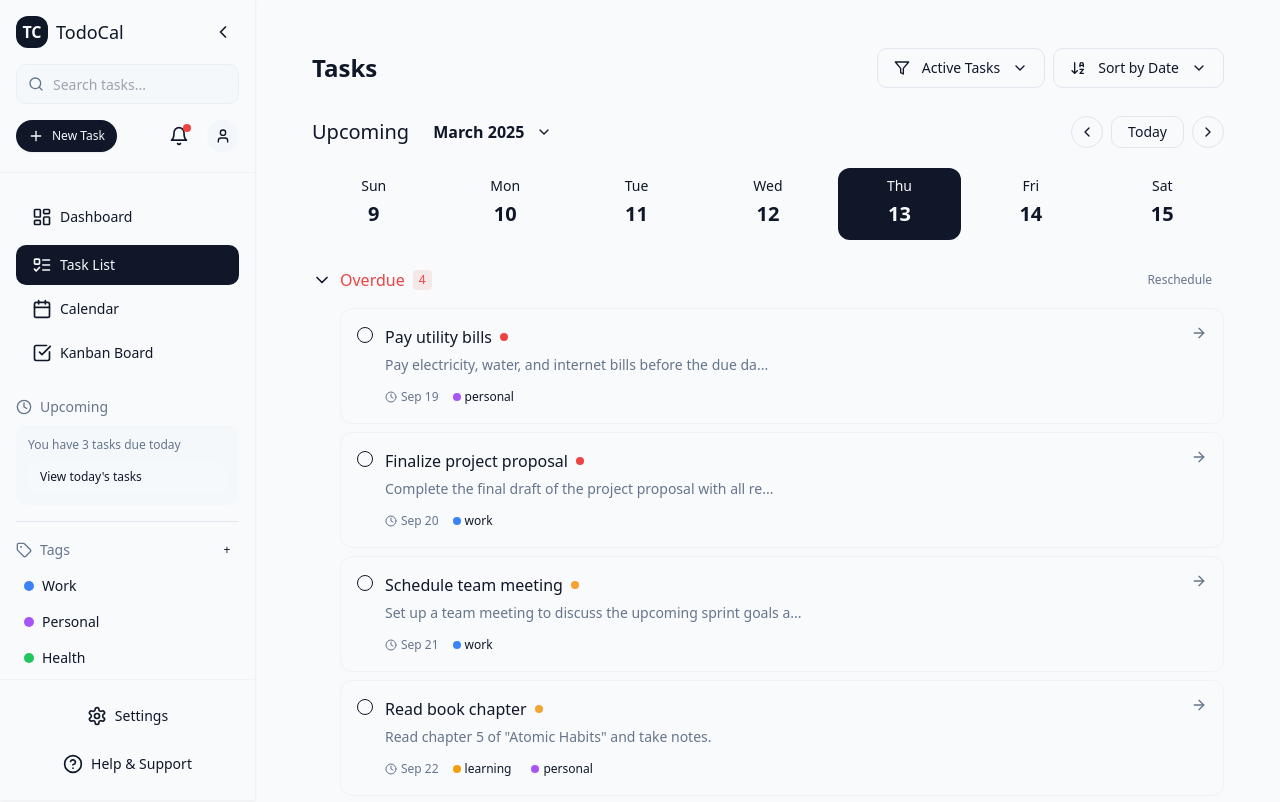
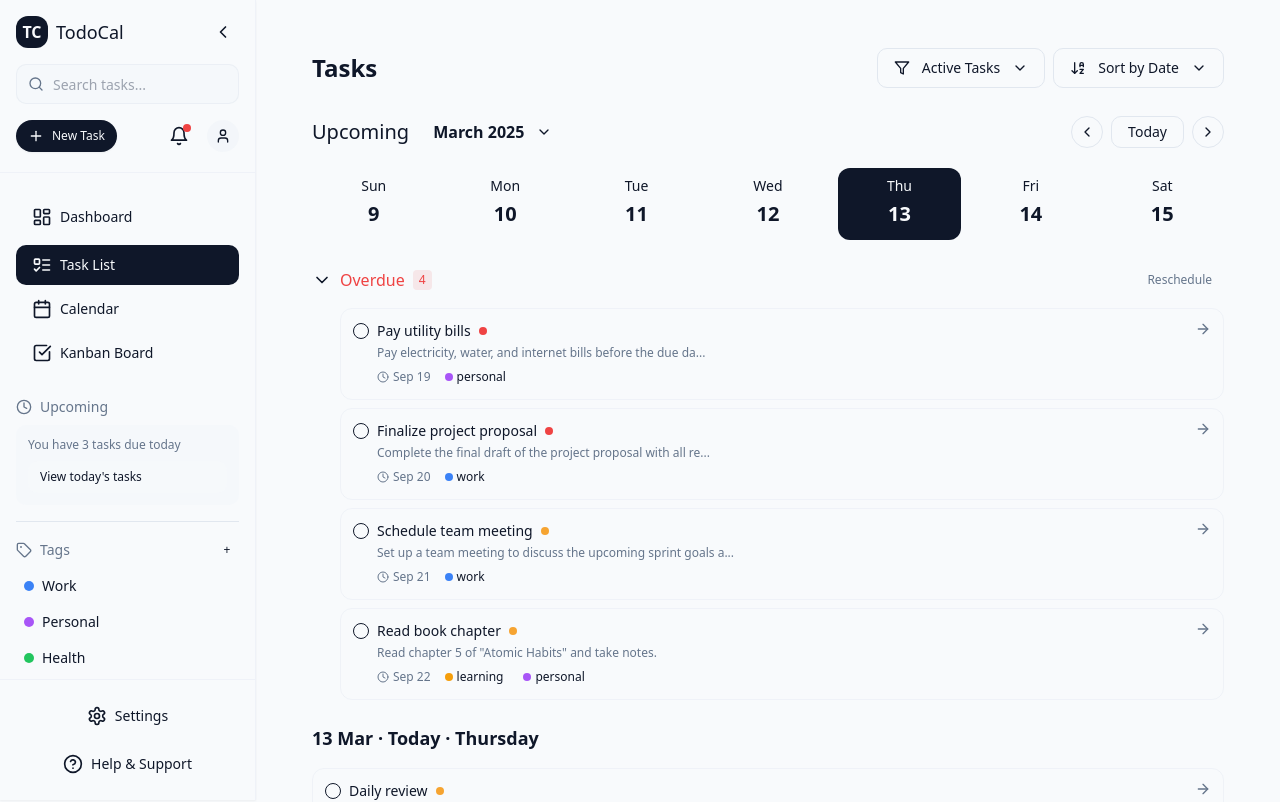
Before and after one commit to dpbhatt02/todos-cal-5e0062bc, a React (Vite) app: page /tasks in a window 1280 px wide. Shown: the top 802 px of the page. Built offline with nearby package versions, Linux system fonts and the light colour scheme.

Commit message:
Fix task card actions and styling
- Fix edit, delete, and reschedule actions in TaskCard component.
- Reduce the height of TaskCard for a more compact layout.

```diff
--- a/src/components/tasks/TaskCard.tsx
+++ b/src/components/tasks/TaskCard.tsx
@@ -120,21 +120,21 @@ const TaskCard = ({
 
   const handleReschedule = (date: Date | undefined) => {
     if (date && onReschedule) {
+      setSelectedDate(date);
       onReschedule(id, date);
-      setSelectedDate(date);
     }
   };
 
   return (
     <div
       className={cn(
-        "w-full border border-border/40 rounded-lg p-4 transition-all hover:shadow-md relative group",
+        "w-full border border-border/40 rounded-lg p-3 transition-all hover:shadow-md relative group",
         isCompleted && "opacity-70 bg-muted/30"
       )}
       onMouseEnter={() => setIsHovered(true)}
       onMouseLeave={() => setIsHovered(false)}
     >
-      <div className="flex items-start gap-3">
+      <div className="flex items-start gap-2">
         <Checkbox
           checked={isCompleted}
           onCheckedChange={handleCheckboxChange}
@@ -142,9 +142,9 @@ const TaskCard = ({
         />
 
         <div className="flex-1 min-w-0">
-          <div className="flex items-center mb-1.5">
+          <div className="flex items-center mb-1">
             <h3 className={cn(
-              "text-base font-medium truncate mr-2",
+              "text-sm font-medium truncate mr-2",
               isCompleted && "line-through text-muted-foreground"
             )}>
               {title}
@@ -158,7 +158,7 @@ const TaskCard = ({
           {description && (
             <HoverCard>
               <HoverCardTrigger asChild>
-                <p className="text-sm text-muted-foreground truncate mb-2 cursor-help">
+                <p className="text-xs text-muted-foreground truncate mb-1.5 cursor-help">
                   {description.substring(0, 60)}
                   {description.length > 60 && '...'}
                 </p>
@@ -169,7 +169,7 @@ const TaskCard = ({
             </HoverCard>
           )}
 
-          <div className="flex flex-wrap items-center gap-2 mt-3">
+          <div className="flex flex-wrap items-center gap-2 mt-1">
             <div className="flex items-center text-xs text-muted-foreground">
               <Clock className="h-3 w-3 mr-1" />
               <span>{formatDate(dueDate)}</span>
@@ -209,6 +209,7 @@ const TaskCard = ({
                 className="text-muted-foreground hover:text-foreground transition-colors p-1 rounded-md hover:bg-muted"
                 aria-label="Edit task"
                 onClick={handleEdit}
+                type="button"
               >
                 <Pencil className="h-4 w-4" />
               </button>
@@ -218,6 +219,7 @@ const TaskCard = ({
                   <button
                     className="text-muted-foreground hover:text-foreground transition-colors p-1 rounded-md hover:bg-muted"
                     aria-label="Reschedule task"
+                    type="button"
                   >
                     <Calendar className="h-4 w-4" />
                   </button>
@@ -228,7 +230,7 @@ const TaskCard = ({
                     selected={selectedDate}
                     onSelect={handleReschedule}
                     initialFocus
-                    className="p-3 pointer-events-auto"
+                    className="pointer-events-auto"
                   />
                 </PopoverContent>
               </Popover>
@@ -237,6 +239,7 @@ const TaskCard = ({
                 className="text-destructive hover:text-destructive/80 transition-colors p-1 rounded-md hover:bg-muted"
                 aria-label="Delete task"
                 onClick={handleDelete}
+                type="button"
               >
                 <Trash2 className="h-4 w-4" />
               </button>
@@ -246,6 +249,7 @@ const TaskCard = ({
           <button
             className="text-muted-foreground hover:text-foreground transition-colors"
             aria-label="View task"
+            type="button"
           >
             <ArrowRight className="h-4 w-4" />
           </button>
```
